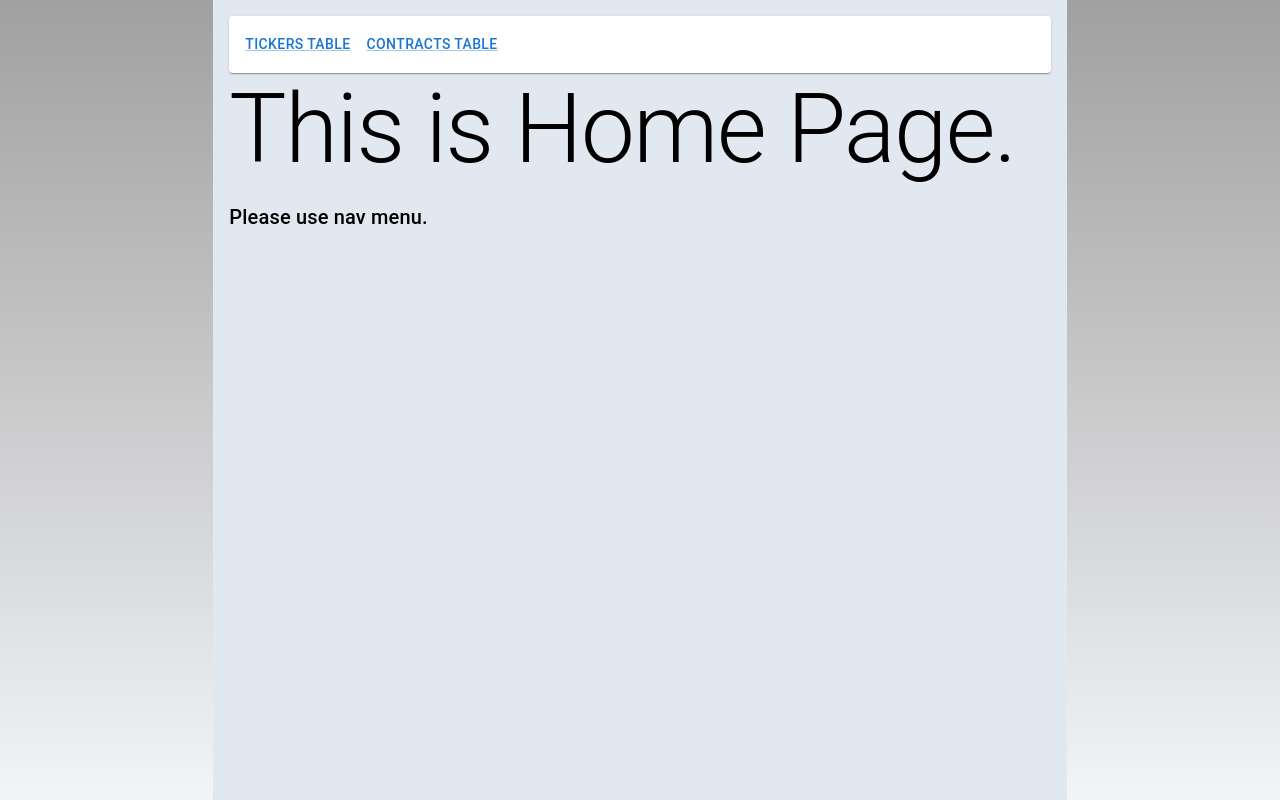
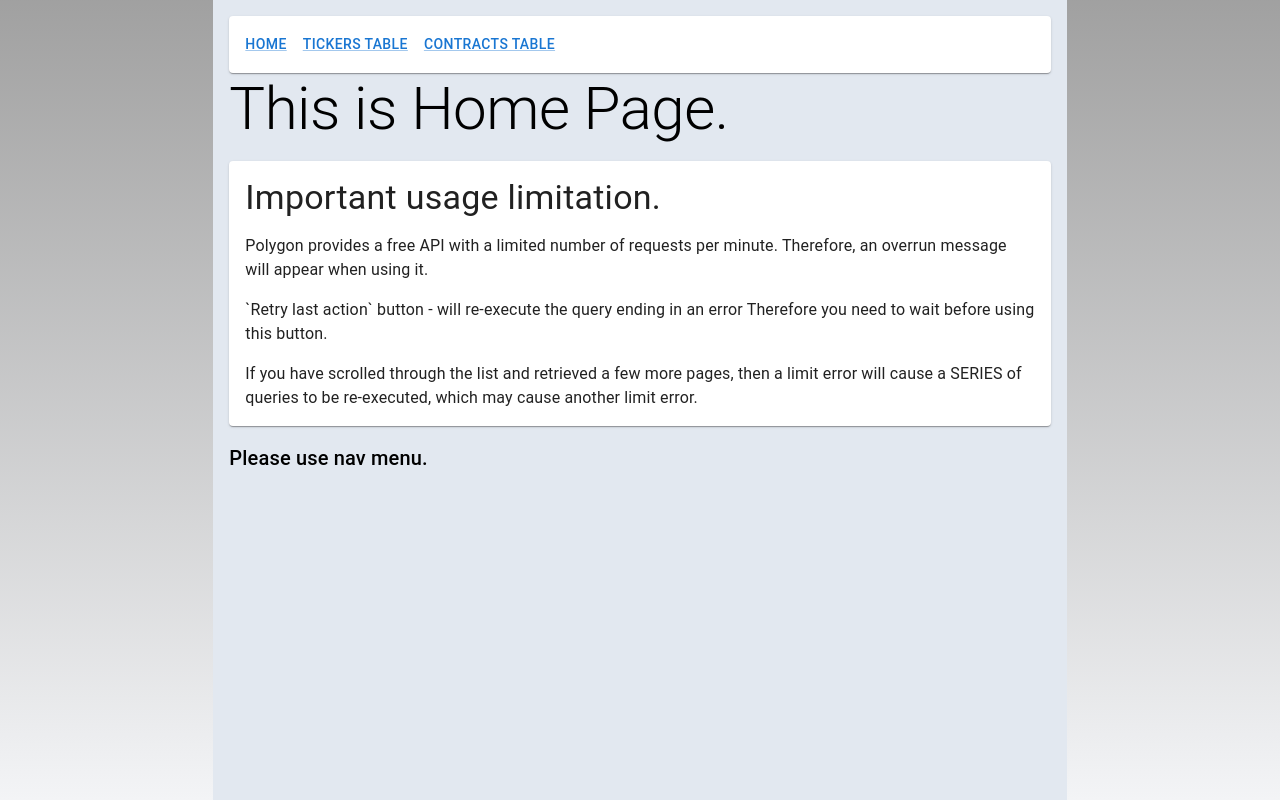
Before and after one commit to reno126/financial-sheets, a Next.js app: page / in a window 1280 px wide. Built offline with nearby package versions, Linux system fonts and the light colour scheme; what @mui/material-nextjs would draw is missing.

Commit message:
Limitation usage info added. Nav menu extended

```diff
--- a/src/app/page.tsx
+++ b/src/app/page.tsx
@@ -1,12 +1,31 @@
-import { Stack } from '@mui/material';
+import { Paper, Stack } from '@mui/material';
 import Typography from '@mui/material/Typography';
 
 export default function Page() {
   return (
     <Stack spacing={2}>
-      <Typography variant="h1" component="h1" className="mb-4">
+      <Typography variant="h2" component="h1" className="mb-4">
         This is Home Page.
       </Typography>
+      <Paper sx={{ p: 2, display: 'flex', flexDirection: 'column', gap: 2 }}>
+        <Typography variant="h4" component="h2">
+          Important usage limitation.
+        </Typography>
+        <Typography variant="body1" component="p">
+          Polygon provides a free API with a limited number of requests per minute. Therefore, an
+          overrun message will appear when using it.{' '}
+        </Typography>
+
+        <Typography variant="body1" component="p">
+          `Retry last action` button - will re-execute the query ending in an error Therefore you
+          need to wait before using this button.
+        </Typography>
+
+        <Typography variant="body1" component="p">
+          If you have scrolled through the list and retrieved a few more pages, then a limit error
+          will cause a SERIES of queries to be re-executed, which may cause another limit error.
+        </Typography>
+      </Paper>
       <Typography variant="h6" component="p">
         Please use nav menu.
       </Typography>
--- a/src/config/global.ts
+++ b/src/config/global.ts
@@ -1,6 +1,7 @@
 import { NavConfigProps } from '@/components/Navigation/NavBar';
 
 export const navigationConfig: NavConfigProps[] = [
+  { id: 'home', name: 'home', route: '/' },
   { id: 'tickers', name: 'Tickers table', route: 'tickers' },
   { id: 'contracts', name: 'Contracts table', route: 'contracts' },
 ];
```
